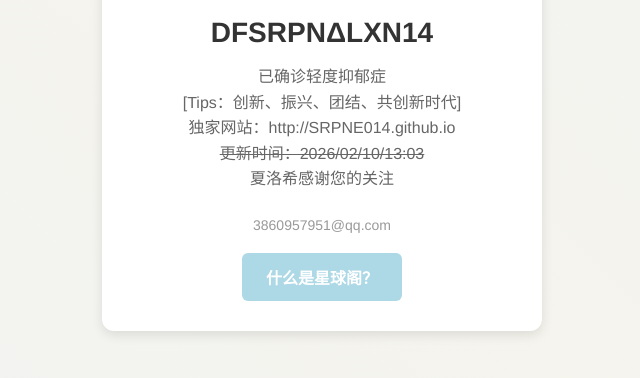
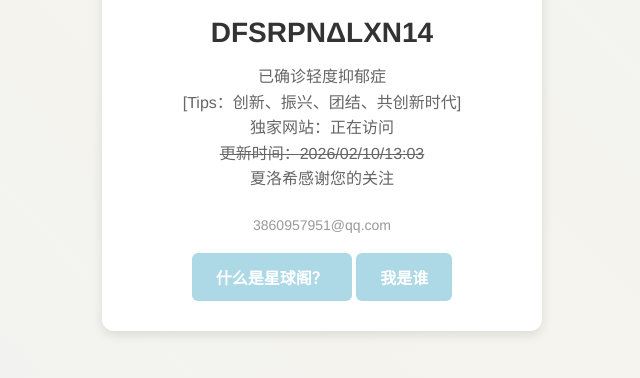
Before and after one commit to SRPNE014/SRPNE014.github.io, a plain HTML site: page index.html in a window 1280 px wide. Shown: the part 266-644 px from the top of the page, without its empty margins (318-958 px from the left). Drawn offline with Linux system fonts and the light colour scheme.

Commit message:
Update index.html

```diff
--- a/index.html
+++ b/index.html
@@ -139,14 +139,19 @@
         <p>
             已确诊轻度抑郁症<br>
             [Tips：创新、振兴、团结、共创新时代]<br>
-            独家网站：http://SRPNE014.github.io<br>
+            独家网站：正在访问<br>
             <span class="strike-through">更新时间：2026/02/10/13:03</span><br>
             夏洛希感谢您的关注<br>
         </p>
         <div class="contact">
             3860957951@qq.com<br>
         </div>
+
+        <!-- 原有按钮 -->
         <a href="planet-intro.html" class="planet-button" target="_blank">什么是星球阁？</a>
+
+        <!-- 新增按钮：我是谁 -->
+        <a href="introduction.html" class="planet-button" target="_blank">我是谁</a>
     </div>
 </body>
 </html>
```
